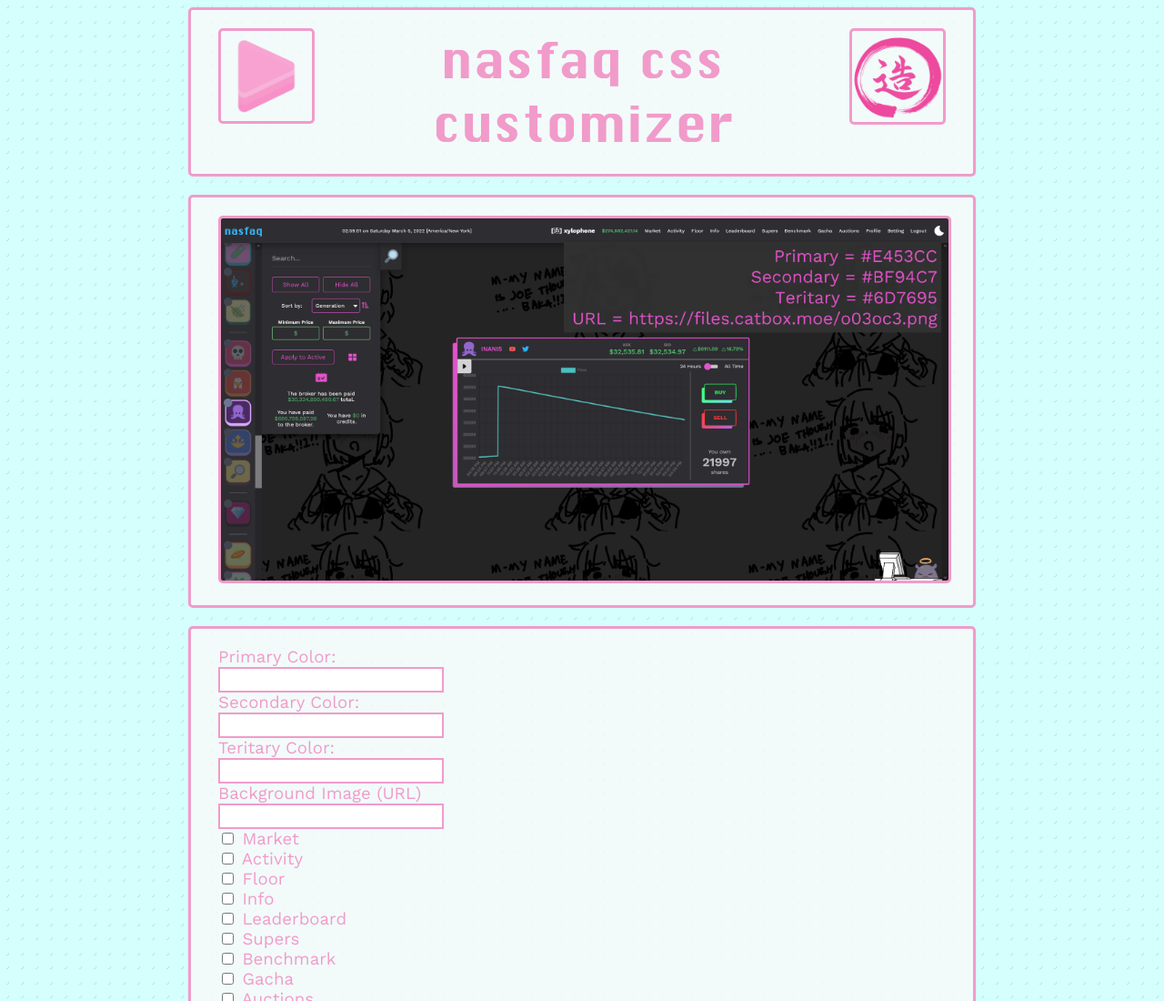
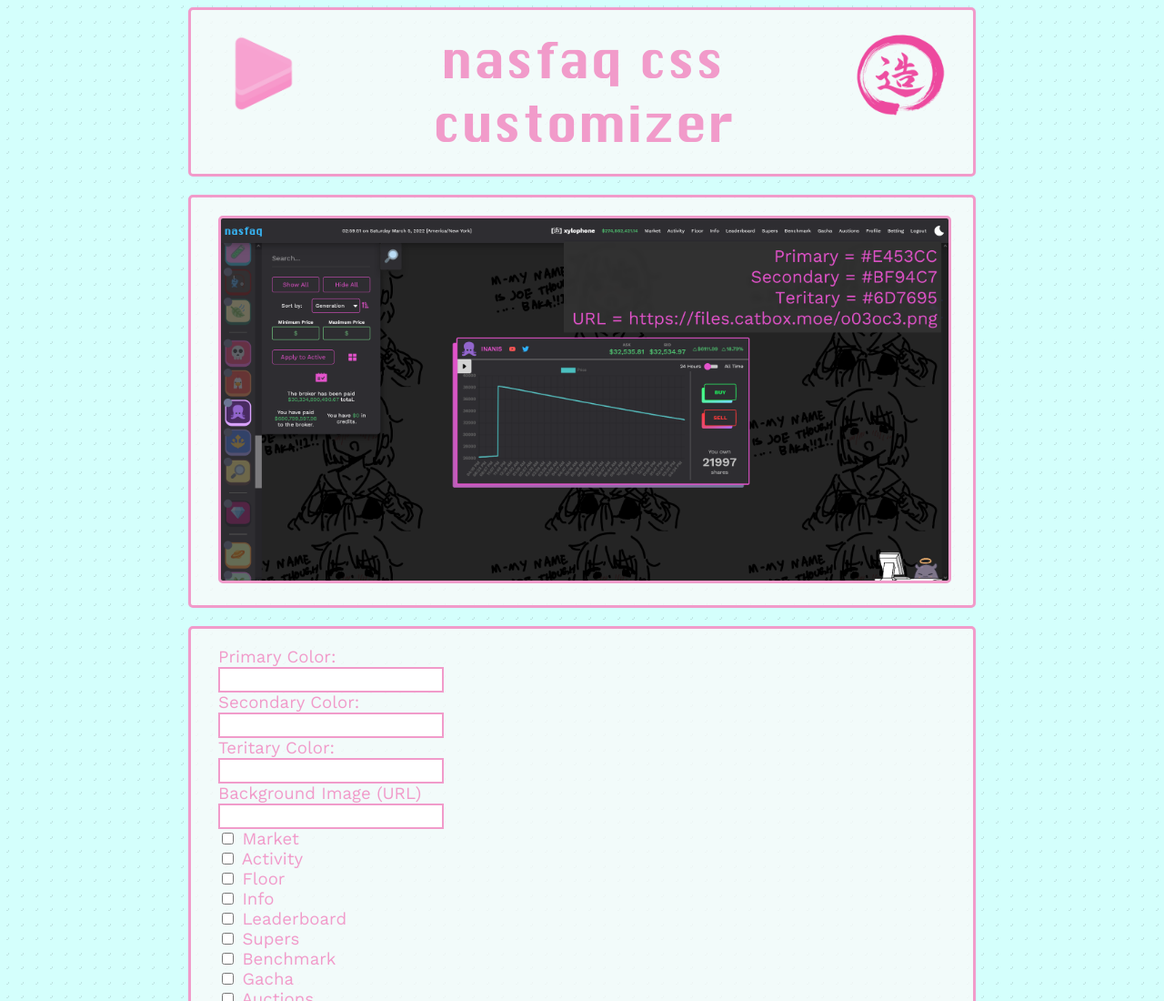
Before and after one commit to Tsu-S/NASFAQ-styler, a plain HTML site: page index.html in a window 1280 px wide. Shown: the top 1100 px of the page at 91% size. Drawn offline with Linux system fonts and the light colour scheme.

Commit message:
Update styles.css

```diff
--- a/styles.css
+++ b/styles.css
@@ -105,7 +105,7 @@ button:hover{
     white-space: pre-wrap;
 }
 
-img {
+#example {
     max-width: 800px;
     border-radius: 5px;
     border-width: 3px;
```
